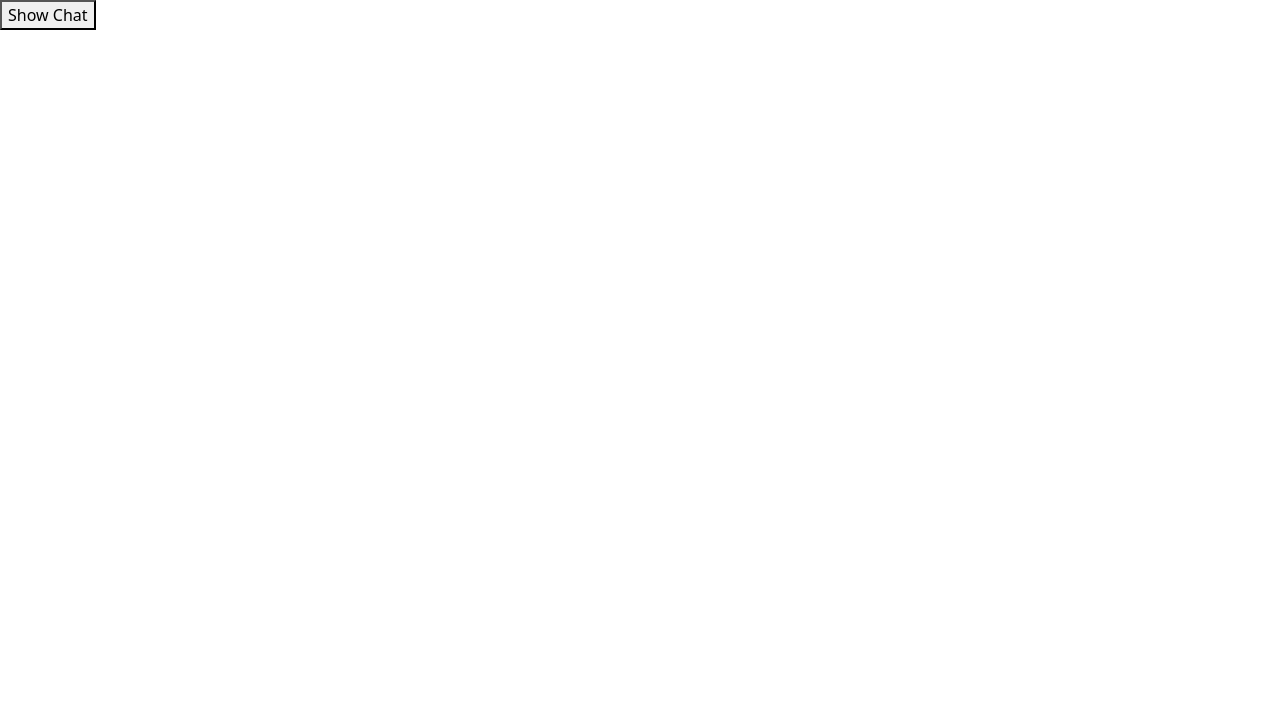
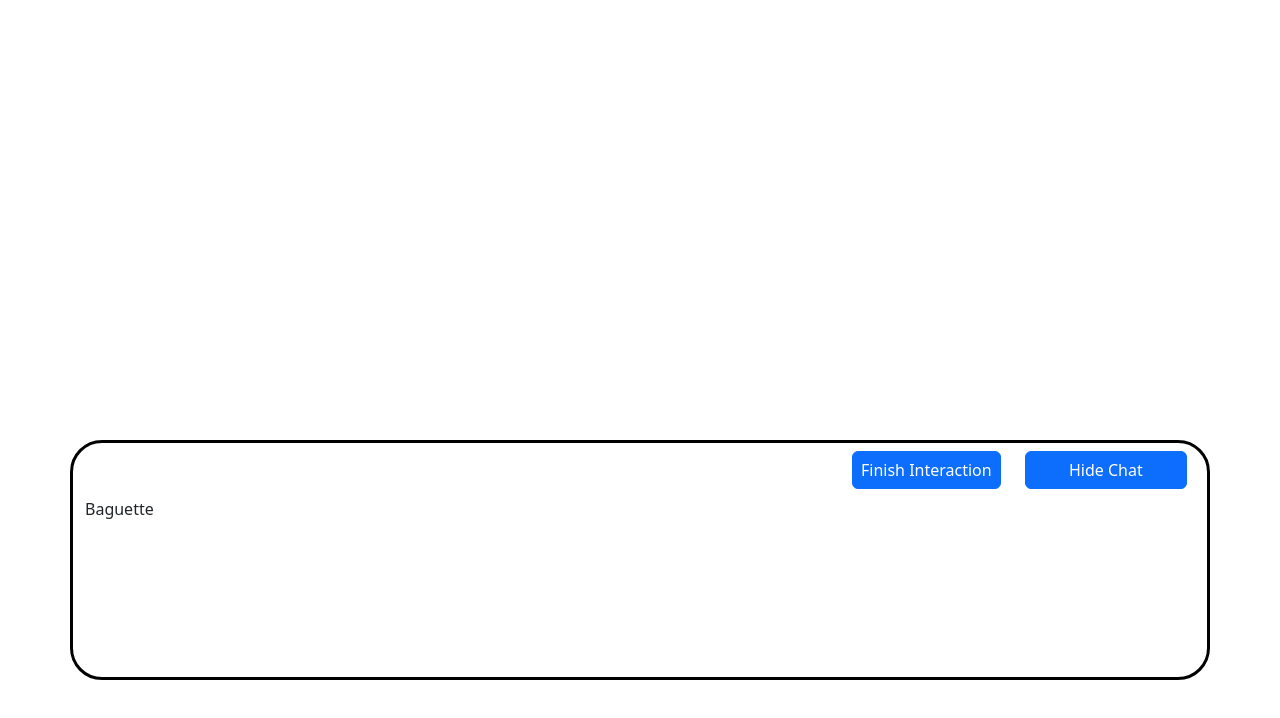
Before and after one commit to RishiSajay/PenPals, a React (Vite) app: page / in a window 1280 px wide. Shown: the top 718 px of the page. Built offline with nearby package versions, Linux system fonts and the light colour scheme.

Commit message:
chat bot css

```diff
--- a/src/Components/Transcript.tsx
+++ b/src/Components/Transcript.tsx
@@ -1,8 +1,10 @@
 import React, { useState } from "react";
+import "../Styles/Transcript.css";
+
 
 function Transcript() {
   // State to manage the visibility of the text div
-  const [isVisible, setIsVisible] = useState(false);
+  const [isVisible, setIsVisible] = useState(true);
 
   // Function to toggle the visibility state
   const toggleVisibility = () => {
@@ -10,12 +12,24 @@ function Transcript() {
   };
 
   return (
-    <div>
-      <button onClick={toggleVisibility}>
-        {isVisible ? "Hide Chat" : "Show Chat"}
-      </button>
-      {/* Render the text div conditionally based on the state */}
-      {isVisible && <div>Baguette</div>}
+    <div className="container rounded-5 chatBox position-absolute bottom-0 start-50 translate-middle">
+      <div className="row p-2">
+        <div className="col"></div>
+        <div className="col col-md-auto">
+          <button className="btn btn-primary chatButton w-100 position-relative top-0 end-0 px-2">
+            Finish Interaction
+          </button>
+        </div>
+        <div className="col col-lg-2">
+          <button className="btn btn-primary chatButton w-100 position-relative top-0 end-0 px-2" onClick={toggleVisibility}>
+            {isVisible ? "Hide Chat" : "Show Chat"}
+          </button>
+        </div>
+      </div>
+      <div className="row">
+          {/* Render the text div conditionally based on the state */}
+          {isVisible && <div>Baguette</div>}
+      </div>
     </div>
   );
 }
--- /dev/null
+++ b/src/Styles/Transcript.css
@@ -0,0 +1,19 @@
+.chatBox {
+    width: 80%;
+    height: 30%;
+    border-style: solid;
+    border-color: black;
+}
+
+/* .chatButton {
+    padding-left: 2%;
+    padding-right: 2%;
+} */
+
+.w-10 {
+    width: 10% !important;
+}
+
+.w-15 {
+    width: 15% !important;
+}
```
